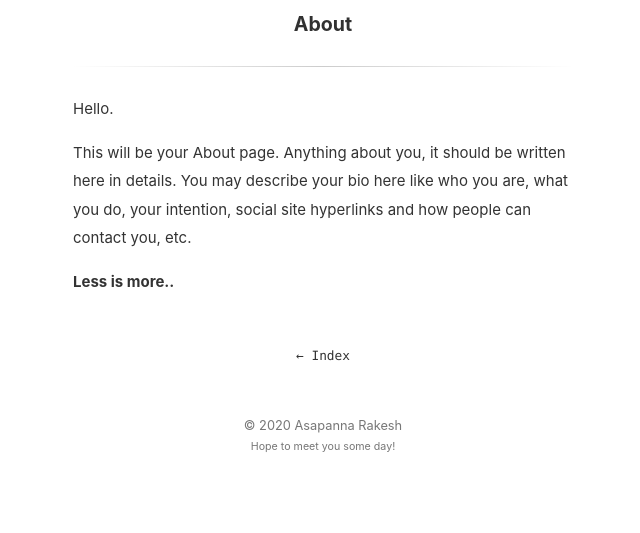
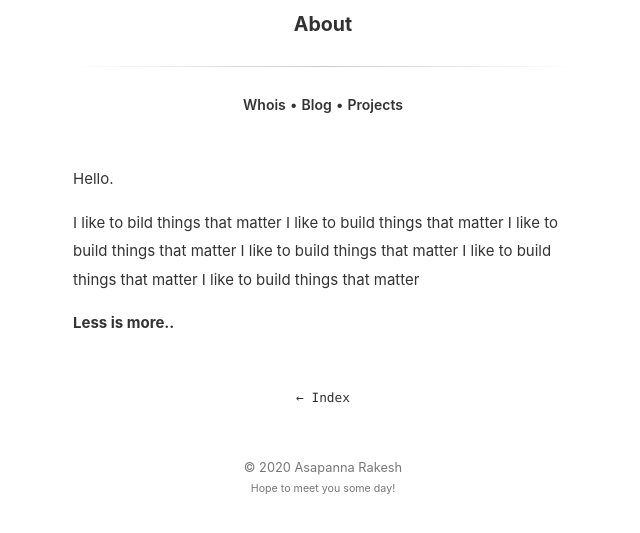
Before and after one commit to INF800/whoami, a Jekyll site: the page built from about.md, in a window 1280 px wide, cut to the strip 159-692 px from the top of the page. Shown: the whole strip, without its empty margins (317-957 px from the left). Built offline with Jekyll 4.4.1, drawn with Linux system fonts in a browser that asks for light colours.

Commit message:
BASIC SETUP DONE

```diff
--- a/_layouts/default.html
+++ b/_layouts/default.html
@@ -5,6 +5,16 @@ published: true
 
 <!DOCTYPE html>
 <html lang="en">
+
+	<style>
+		.hlink {
+			color: rgba(0, 0, 0, 0.8);
+			font-weight: 600;
+		}
+		.hlink:hover {
+			color: rgba(0, 0, 0, 0.4);
+		}
+	</style>
 
 	<head>
 		{% include head.html %}
--- a/about.md
+++ b/about.md
@@ -2,9 +2,17 @@
 layout: page
 title: About
 ---
+<section>
+	<div style="text-align: center;">
+		<span class="hlink" onclick="window.location='/whoami/about'">Whois</span> •
+		<span class="hlink" onclick="window.location='/whoami/contents'">Blog</span> •
+		<span class="hlink" onclick="window.location='/whoami/about'">Projects</span>
+	</div>
+	<div></div>
+</section>
 
 Hello.
 
-This will be your About page. Anything about you, it should be written here in details. You may describe your bio here like who you are, what you do, your intention, social site hyperlinks and how people can contact you, etc.
+I like to bild things that matter I like to build things that matter I like to build things that matter I like to build things that matter I like to build things that matter I like to build things that matter
 
 **Less is more..**
```
Also changed, not shown: contents.md (+8 -1 lines), index.html (+8 -16 lines).
